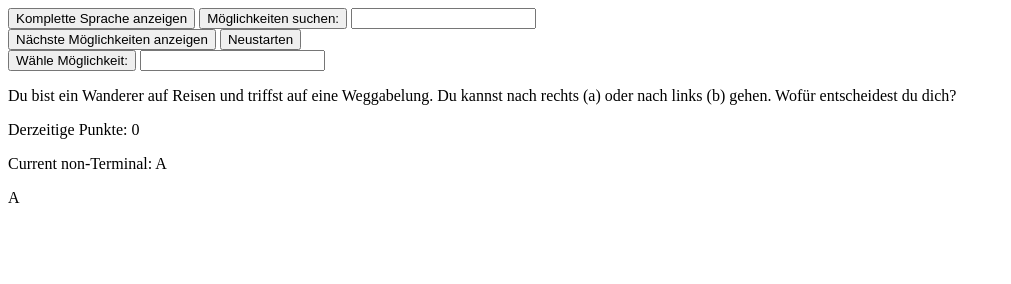
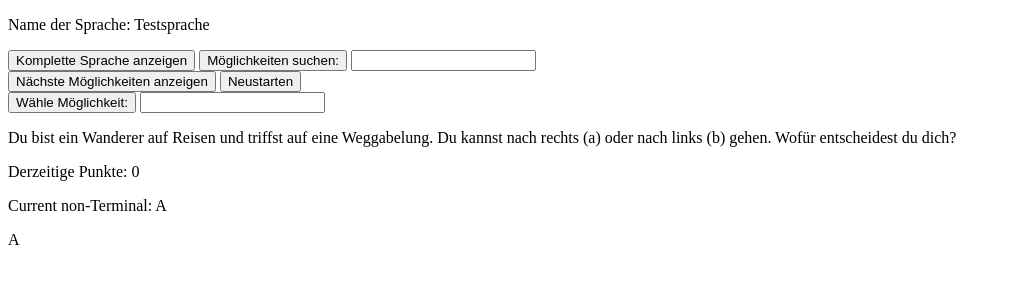
Before and after one commit to Zafkiel1312/TextAdventure, a plain HTML site: page src/TestGUI.html in a window 1280 px wide. Both pictures are taken after a click on the button "Neustarten". Shown: the whole page, without its empty margins (0-1011 px from the left). Drawn offline with nearby package versions, Linux system fonts and the light colour scheme.

Commit message:
Sprachen kann jetzt ein Name zugeordnet werden.

```diff
--- a/src/JavaScript/GameLanguage.js
+++ b/src/JavaScript/GameLanguage.js
@@ -29,7 +29,7 @@ function startGame() {
     arr.push(new Rule("F", ["a", "C"], "Nach einem unruhigen Schlaf wachst du auf und stellst erschrocken fest, dass du beklaut wurdest. Aus frust gehst du zu dem naheliegenden fluss und trinkst dort etwas Wasser. In der Ferne entdeckst du eine Brücke. Möchtest über die Brücke gehen (a) oder willst du durch den Fluss schwimmen (b)?", -50));
 
 
-    let l = new Language(arr, "Du bist ein Wanderer auf Reisen und triffst auf eine Weggabelung. Du kannst nach rechts (a) oder nach links (b) gehen. Wofür entscheidest du dich?");
+    let l = new Language("Testsprache", arr, "Du bist ein Wanderer auf Reisen und triffst auf eine Weggabelung. Du kannst nach rechts (a) oder nach links (b) gehen. Wofür entscheidest du dich?");
 
     //Ende Sprach-Definition
     //----------------------------------------------------------------------------------------------------------------------------------------------------
@@ -40,7 +40,7 @@ function startGame() {
         if (e.key === "Enter") {
             let nt = $(this).val();
             if (nt === "!restart") {
-                l = new Language(arr, "Du bist ein Wanderer auf Reisen und triffst auf eine Weggabelung. Du kannst nach rechts (a) oder nach links (b) gehen. Wofür entscheidest du dich?");
+                l = new Language("Testsprache", arr, "Du bist ein Wanderer auf Reisen und triffst auf eine Weggabelung. Du kannst nach rechts (a) oder nach links (b) gehen. Wofür entscheidest du dich?");
 
                 $(".labelgame").remove();
                 $("#game > br").remove();
--- a/src/JavaScript/Language.js
+++ b/src/JavaScript/Language.js
@@ -1,20 +1,15 @@
 class Language {
   /**
     constructor für Language
+    name enthält den Namen der Sprache
     rules enthält ein Array an Rule-Objekten, das from-NT der ersten Regel wird zum Start-NT der Sprache
     startText enthält das Ausgangsszenario der Sprache
     leaderBoard enthält ein Array an Objekten mit dem Aufbau:
       {"Name": "*",
       "Points": *}
   */
-  constructor(rules, startText, leaderBoard) {
-    if (startText === undefined) {
-        this.startText = "";
-  		this.eventText = "";
-  	} else {
-        this.startText = startText;
-  		this.eventText = startText;
-  	}
+  constructor(name, rules, startText, leaderBoard) {
+    this.name = name;
 
     if (rules === undefined || rules === []) {
       this.rules = [];
@@ -26,13 +21,26 @@ class Language {
 
     this.path = [this.currentNT];
 
-	this.points = 0;
+    if (startText === undefined) {
+      this.startText = "";
+      this.eventText = "";
+    } else {
+      this.startText = startText;
+      this.eventText = startText;
+    }
+
+    this.points = 0;
 
 	if (leaderBoard === undefined) {
 	  this.leaderBoard = [];
 	} else {
 	  this.leaderBoard = leaderBoard;
 	}
+  }
+
+  //gibt den Namen der Sprache zurück
+  getName() {
+    return this.name;
   }
 
   //gibt das Array an regeln zurück
@@ -156,6 +164,6 @@ class Language {
       temp.push(r);
     });
 
-    return new Language(temp, l["startText"], l["leaderBoard"]);
+    return new Language(l["name"], temp, l["startText"], l["leaderBoard"]);
   }
 }
--- a/src/JavaScript/TestLanguage.js
+++ b/src/JavaScript/TestLanguage.js
@@ -30,7 +30,7 @@ function myOnLoad() {
   arr.push(new Rule("F", ["a", "C"], "Nach einem unruhigen Schlaf wachst du auf und stellst erschrocken fest, dass du beklaut wurdest. Aus frust gehst du zu dem naheliegenden fluss und trinkst dort etwas Wasser. In der Ferne entdeckst du eine Brücke. Möchtest über die Brücke gehen (a) oder willst du durch den Fluss schwimmen (b)?", -50));
 
 
-  let l = new Language(arr, "Du bist ein Wanderer auf Reisen und triffst auf eine Weggabelung. Du kannst nach rechts (a) oder nach links (b) gehen. Wofür entscheidest du dich?");
+  let l = new Language("Testsprache", arr, "Du bist ein Wanderer auf Reisen und triffst auf eine Weggabelung. Du kannst nach rechts (a) oder nach links (b) gehen. Wofür entscheidest du dich?");
   l.addToLeaderBoard("Max", 50);
   l.addToLeaderBoard("Tim", 100);
   l.addToLeaderBoard("Krissi", 1500);
@@ -38,6 +38,7 @@ function myOnLoad() {
   //----------------------------------------------------------------------------------------------------------------------------------------------------
 
 
+  $("#LanguageName").html("Name der Sprache: " + l.getName());
   $("#output").html(l.getEventText());
   $("#currentT").html("Derzeitiges Nicht-Terminal: " + l.getCurrentNT());
   $("#path").html(l.getPath());
@@ -50,7 +51,7 @@ function myOnLoad() {
   $("#check").on("click",function() {
     let x = $("#current").val();
     let rules = l.getPossibleRules(x);
-    let ret = new Language(rules);
+    let ret = new Language("", rules);
     $("#output").html(ret.getRulesAsText());
   });
 
@@ -83,9 +84,12 @@ function myOnLoad() {
 
     l = Language.parse(json);
 
+    $("#LanguageName").html("Name der Sprache: " + l.getName());
     $("#path").html(l.getPath());
     $("#currentT").html("Current non-Terminal: " + l.getCurrentNT());
     $("#output").html(l.getEventText());
     $("#points").html("Derzeitige Punkte: " + l.getPoints());
+
+    console.log(l.getName());
   });
 }
--- a/src/TestGUI.html
+++ b/src/TestGUI.html
@@ -10,6 +10,7 @@
     <script src="JavaScript/TestLanguage.js"></script>
 </head>
 <body onload="myOnLoad()">
+<p id="LanguageName">Hier steht der Name der Sprache</p>
 <button id="print">Komplette Sprache anzeigen</button>
 <button id="check">Möglichkeiten suchen:</button>
 <input id="current">
```
